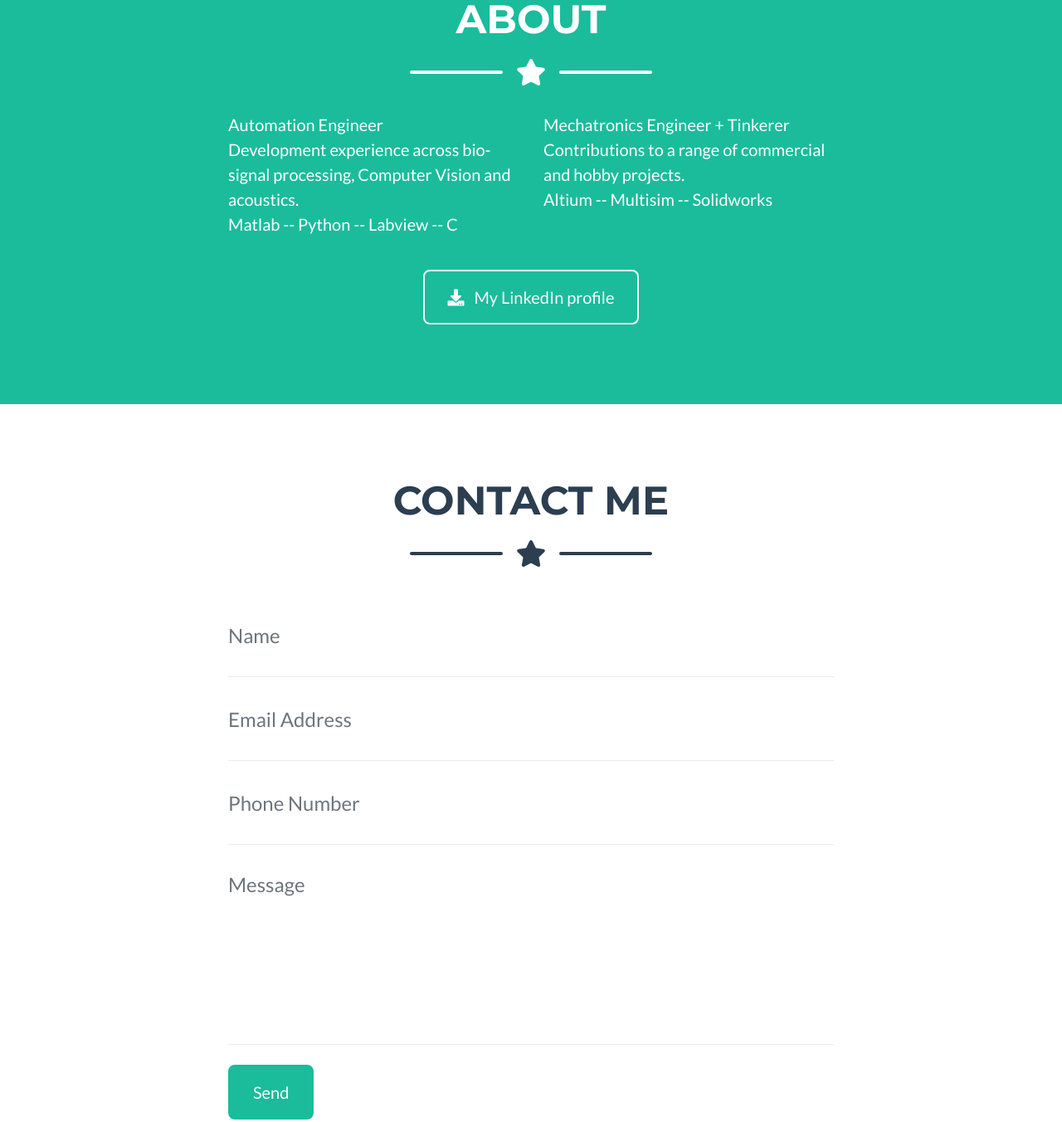
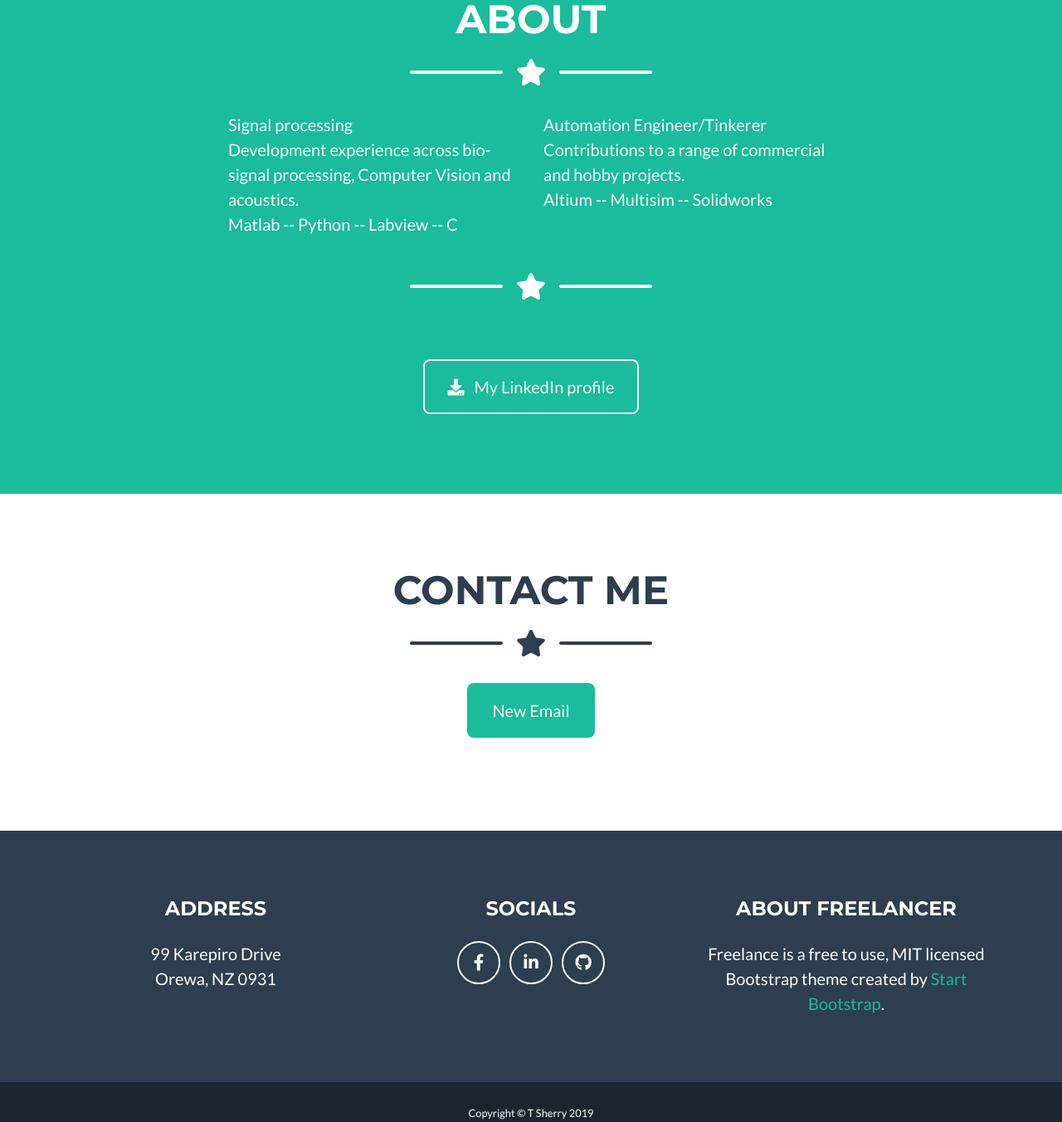
Before and after one commit to uqtsherr/uqtsherr.github.io, a website with bundled scripts: page index.html in a window 1280 px wide. Shown: the part 2032-3384 px from the top of the page at 83% size. Built offline with nearby package versions, Linux system fonts and the light colour scheme; files whose address does not match are found by name.

Commit message:
fixed the messaging system for the contact me section. removed all the fluff and made it a "gen new email" button

```diff
--- a/index.html
+++ b/index.html
@@ -239,13 +239,28 @@
       <!-- About Section Content -->
       <div class="row">
         <div class="col-lg-4 ml-auto">
-          <p class="lead">Automation Engineer <br /> Development experience across bio-signal processing, Computer Vision and acoustics. <br /> Matlab -- Python -- Labview -- C</p>
+          <p class="lead">Signal processing <br /> Development experience across bio-signal processing, Computer Vision and acoustics. <br /> Matlab -- Python -- Labview -- C</p>
         </div>
         <div class="col-lg-4 mr-auto">
-          <p class="lead">Mechatronics Engineer + Tinkerer <br /> Contributions to a range of commercial and hobby projects. <br /> Altium -- Multisim -- Solidworks</p>
+          <p class="lead">Automation Engineer/Tinkerer <br /> Contributions to a range of commercial and hobby projects. <br /> Altium -- Multisim -- Solidworks </p>
         </div>
       </div>
 
+
+            <!-- Icon Divider -->
+      <div class="divider-custom divider-light">
+        <div class="divider-custom-line"></div>
+        <div class="divider-custom-icon">
+          <i class="fas fa-star"></i>
+        </div>
+        <div class="divider-custom-line"></div>
+      </div>
+
+      <div class="row">
+
+         <p class="lead"></p>
+
+      </div>
       <!-- About Section Button -->
       <div class="text-center mt-4">
         <a class="btn btn-xl btn-outline-light" href="https://www.linkedin.com/in/tim-sherry-310b8021/">
@@ -275,43 +290,14 @@
 
       <!-- Contact Section Form -->
       <div class="row">
-        <div class="col-lg-8 mx-auto">
+         <div class="col-md-12 text-center">
           <!-- To configure the contact form email address, go to mail/contact_me.php and update the email address in the PHP file on line 19. -->
-          <form name="sentMessage" id="contactForm" novalidate="novalidate">
-            <div class="control-group">
-              <div class="form-group floating-label-form-group controls mb-0 pb-2">
-                <label>Name</label>
-                <input class="form-control" id="name" type="text" placeholder="Name" required="required" data-validation-required-message="Please enter your name.">
-                <p class="help-block text-danger"></p>
-              </div>
-            </div>
-            <div class="control-group">
-              <div class="form-group floating-label-form-group controls mb-0 pb-2">
-                <label>Email Address</label>
-                <input class="form-control" id="email" type="email" placeholder="Email Address" required="required" data-validation-required-message="Please enter your email address.">
-                <p class="help-block text-danger"></p>
-              </div>
-            </div>
-            <div class="control-group">
-              <div class="form-group floating-label-form-group controls mb-0 pb-2">
-                <label>Phone Number</label>
-                <input class="form-control" id="phone" type="tel" placeholder="Phone Number" required="required" data-validation-required-message="Please enter your phone number.">
-                <p class="help-block text-danger"></p>
-              </div>
-            </div>
-            <div class="control-group">
-              <div class="form-group floating-label-form-group controls mb-0 pb-2">
-                <label>Message</label>
-                <textarea class="form-control" id="message" rows="5" placeholder="Message" required="required" data-validation-required-message="Please enter a message."></textarea>
-                <p class="help-block text-danger"></p>
-              </div>
-            </div>
-            <br>
-            <div id="success"></div>
-            <div class="form-group">
-              <button type="submit" class="btn btn-primary btn-xl" id="sendMessageButton">Send</button>
+          <form action="mailto:t.sherry@uq.edu.au" method="GET">
+              <div class="form-group">
+                <button type="submit" class="btn btn-primary btn-xl" id="sendMessageButton">New Email</button>
             </div>
           </form>
+
         </div>
       </div>
 
```
Also changed, not shown: 1 other file.
